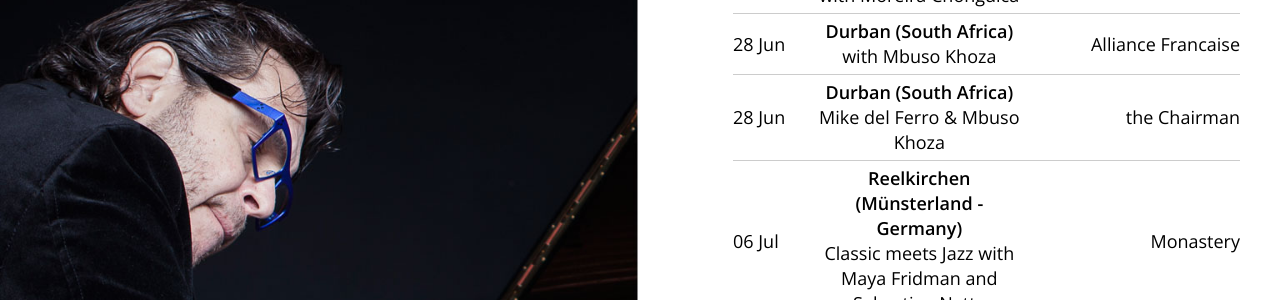
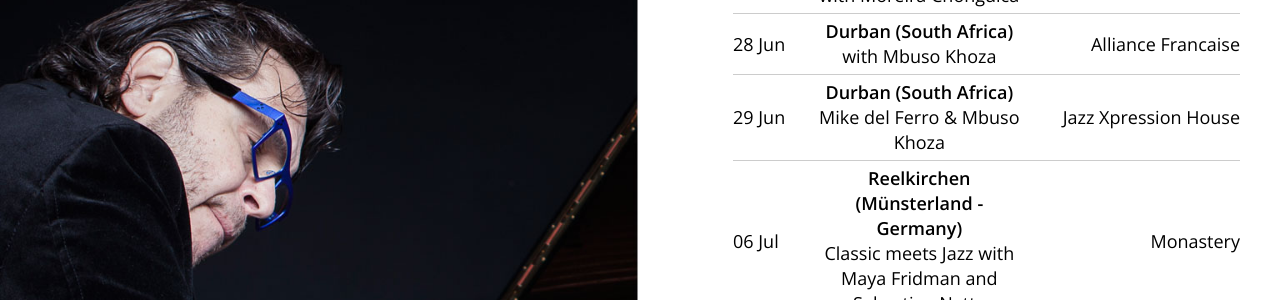
Before and after one commit to mikedelferro/website, a Jekyll site: the page built from agenda.html, in a window 1280 px wide and 900 px high, scrolled down 444 px. Shown: the part 155-455 px from the top of the window. Built offline with Jekyll 4.4.1, drawn with Linux system fonts in a browser that asks for light colours; nearby versions of some CDN libraries.

Commit message:
Updated '_config.yml' via CloudCannon

```diff
--- a/_config.yml
+++ b/_config.yml
@@ -5,10 +5,10 @@ gigs:
     venue: Muiderberg (NL)
     url: 'https://www.swingopdebrink.nl/klassiek-op-de-brink/'
   - title: Mike del Ferro & Mbuso Khoza
-    date: 2019-06-28 23:00:00
-    location: the Chairman
+    date: 2019-06-29 20:00:00
+    location: Jazz Xpression House
     venue: Durban (South Africa)
-    url: 'http://www.thechairmanlive.com'
+    url:
   - title: with Andre Heuvelman - Nachtgeluiden
     date: 2019-08-30 20:00:00
     location: TBA
```
